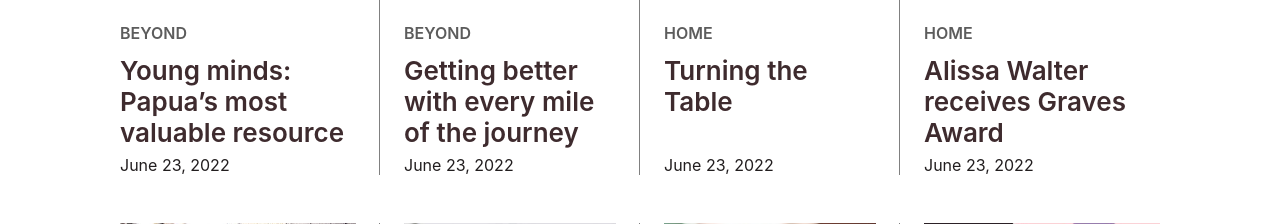
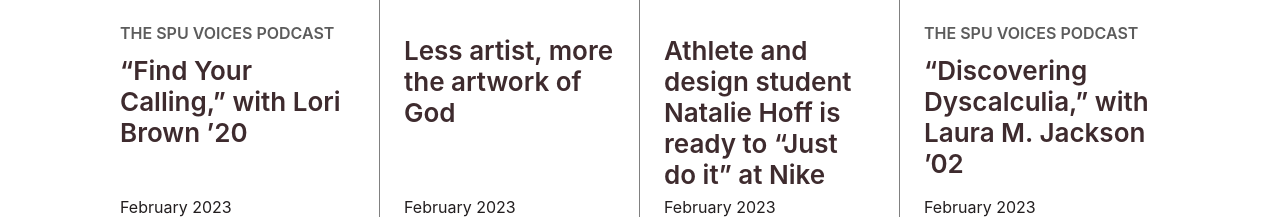
Before and after one commit to ddthies42/response-magazine-redesign, a web app: file public/spu-stories.html in a window 1280 px wide. Shown: the part 1751-1975 px from the top of the page. Run offline with its HTML, style and script files only (its server is not run), Linux system fonts and the light colour scheme; some web fonts are replaced.

Commit message:
updated articles and images

```diff
--- a/public/css/styles.css
+++ b/public/css/styles.css
@@ -730,7 +730,7 @@ section {
   width: 100%;
 }
 .stories-featured-content div:first-of-type .stories-featured-img {
-  background-image: url("../images/MIKE-11-scaled_1210x580_acf_cropped.jpeg");
+  background-image: url("../images/spu-stories/megan-kitt-2-scaled_1210x580_acf_cropped.jpg");
   padding-bottom: 100%;
   background-position: center;
   background-repeat: no-repeat;
@@ -848,7 +848,7 @@ section {
   flex-direction: row;
   justify-content: flex-end;
   align-items: flex-start;
-  padding: 0px 0px 24px;
+  padding: 0 0 24px;
   gap: 14px;
   border-bottom: 0.5px solid #858585;
   flex: none;
@@ -860,11 +860,11 @@ section {
 
 .stories-featured-content div:last-of-type .popular-article-sec .popular-column .popular-article-card img {
   display: block;
-  width: 100%;
   background-repeat: no-repeat;
   background-position: 50%;
   background-size: cover;
   height: 204px;
+  width: 280px;
   object-fit: cover;
 }
 
@@ -942,6 +942,7 @@ section {
   background-repeat: no-repeat;
   background-size: cover;
   height: 240px;
+  width: 100%;
   object-fit: cover;
 }
 
--- a/public/spu-stories.html
+++ b/public/spu-stories.html
@@ -92,10 +92,10 @@
         <div>
             <div class="stories-featured-img"></div>
             <div class="featured-article">
-                <a href="articles/in-all-things.html">
-                    <h1>In all things, charity</h1>
-                    <h4>How can we navigate difficult conversations? A Q&A with Associate Professor of Philosophy Matthew Benton</h4>
-                    <p>By Shelly Ngo - June 23, 2022</p>
+                <a href="#">
+                    <h1>Designing a fair-trade fashion company</h1>
+                    <h4>What was it like to walk down the runway as a “designer to watch” at New York Fashion Week (NYFW) in September?</h4>
+                    <p>By Lee Fleisher - October 27, 2022</p>
                 </a>
             </div>
         </div>
@@ -107,33 +107,33 @@
                 </div>
                 <div class="popular-column">
                     <div class="popular-article-card">
-                        <div><img src="images/Matt-and-Jacinda-1-5798_1210x580_acf_cropped.jpeg"></div>
+                        <img src="images/spu-stories/Madison-1_1210x580_acf_cropped.jpg">
                         <div class="text">
                             <div class="heading-content">
-                                <div class="category">Beyond</div>
-                                <div class="title">Young minds: Papua’s most valuable resource</div>
+                                <div class="category">How To</div>
+                                <div class="title">FAQ: What do I need to know about transferring to SPU?</div>
                             </div>
-                            <div class="date">June 23, 2022</div>
+                            <div class="date">February 2023</div>
                         </div>
                     </div>
                     <div class="popular-article-card">
-                        <div><img src="images/Matt-and-Jacinda-1-5798_1210x580_acf_cropped.jpeg"></div>
+                        <img src="images/spu-stories/2018.6.6-Branding-Photo-Shoot-Unedited-5767.jpg">
                         <div class="text">
                             <div class="heading-content">
-                                <div class="category">Beyond</div>
-                                <div class="title">Young minds: Papua’s most valuable resource</div>
+                                <div class="category">How To</div>
+                                <div class="title">How to pay for tuition: a monthly breakdown</div>
                             </div>
-                            <div class="date">June 23, 2022</div>
+                            <div class="date">February 2023</div>
                         </div>
                     </div>
                     <div class="popular-article-card">
-                        <div><img src="images/Matt-and-Jacinda-1-5798_1210x580_acf_cropped.jpeg"></div>
+                        <img src="images/spu-stories/three-outdoor-2021-wide.jpg">
                         <div class="text">
                             <div class="heading-content">
-                                <div class="category">Beyond</div>
-                                <div class="title">Young minds: Papua’s most valuable resource</div>
+                                <div class="category">Student Life</div>
+                                <div class="title">Three outdoor adventures in the Seattle area</div>
                             </div>
-                            <div class="date">June 23, 2022</div>
+                            <div class="date">January 2023</div>
                         </div>
                     </div>
                 </div>
@@ -141,10 +141,10 @@
             <div class="response-latest-sec">
                 <div class="featured-section-header">Response Latest Issue</div>
                 <div class="response-latest-row">
-                    <div style="width: fit-content"><img src="images/issues/turning-the-table.jpg"></div>
+                    <div style="width: fit-content"><img src="images/spu-stories/File-name-response-fall-winter-2022-cover.jpg--768x997.jpg"></div>
                     <div class="text">
-                        <div class="header">Turning The Table</div>
-                        <div class="season">Spring/Summer 2022</div>
+                        <div class="header">Faith & Work</div>
+                        <div class="season">Fall/Winter 2022</div>
                     </div>
                 </div>
             </div>
@@ -156,84 +156,84 @@
     <section class="body-section">
         <div class="section-header">Latest Articles</div>
         <div class="issue-article-container">
-            <a href="articles/young-minds.html" title="" class="article-card">
-                <div><img src="images/Matt-and-Jacinda-1-5798_1210x580_acf_cropped.jpeg"></div>
+            <a href="#" title="" class="article-card">
+                <div><img src="images/spu-stories/lori-brown-hero-wide_1210x580_acf_cropped.jpg"></div>
                 <div class="text">
                     <div class="heading-content">
-                        <div class="category">Beyond</div>
-                        <div class="title">Young minds: Papua’s most valuable resource</div>
+                        <div class="category">THE SPU VOICES PODCAST</div>
+                        <div class="title">“Find Your Calling,” with Lori Brown ’20</div>
                     </div>
-                    <div class="date">June 23, 2022</div>
-                </div>
-            </a>
-            <a href="articles/getting-better-with-every-mile-of-the-journey.html" title="" class="article-card">
-                <div><img src="images/Photo-by-David-Oh-scaled_1210x580_acf_cropped.jpeg"></div>
-                <div class="text">
-                    <div class="heading-content">
-                        <div class="category">Beyond</div>
-                        <div class="title">Getting better with every mile of the journey</div>
-                    </div>
-                    <div class="date">June 23, 2022</div>
-                </div>
-            </a>
-            <a href="articles/turning-the-table.html" title="" class="article-card">
-                <div><img src="images/48643084723_2c1ceb3de9_o-scaled_1210x580_acf_cropped.jpeg"></div>
-                <div class="text">
-                    <div class="heading-content">
-                        <div class="category">Home</div>
-                        <div class="title">Turning the Table</div>
-                    </div>
-                    <div class="date">June 23, 2022</div>
-                </div>
-            </a>
-            <a href="articles/alissa-walter-receives-graves-award.html" title="" class="article-card">
-                <div><img src="images/2019.3.4-Alissa-Walter-Classroom-9600_1210x580_acf_cropped.jpg"></div>
-                <div class="text">
-                    <div class="heading-content">
-                        <div class="category">Home</div>
-                        <div class="title">Alissa Walter receives Graves Award</div>
-                    </div>
-                    <div class="date">June 23, 2022</div>
+                    <div class="date">February 2023</div>
                 </div>
             </a>
             <a href="#" title="" class="article-card">
-                <div><img src="images/Rick_Reynolds_Nightwatch_2_1210x580_acf_cropped.jpeg"></div>
+                <div><img src="images/spu-stories/875A8603-web_1210x580_acf_cropped.jpg"></div>
                 <div class="text">
                     <div class="heading-content">
-                        <div class="category">Beyond</div>
-                        <div class="title">The night watchman</div>
+                        <div class="category"></div>
+                        <div class="title">Less artist, more the artwork of God</div>
                     </div>
-                    <div class="date">June 23, 2022</div>
+                    <div class="date">February 2023</div>
                 </div>
             </a>
             <a href="#" title="" class="article-card">
-                <div><img src="images/12388021b_1210x580_acf_cropped.jpeg"></div>
+                <div><img src="images/spu-stories/natalie-hoff-web_1210x580_acf_cropped.jpg"></div>
                 <div class="text">
                     <div class="heading-content">
-                        <div class="category">Home</div>
-                        <div class="title">Tears for a beloved country</div>
+                        <div class="category"></div>
+                        <div class="title">Athlete and design student Natalie Hoff is ready to “Just do it” at Nike</div>
                     </div>
-                    <div class="date">June 23, 2022</div>
+                    <div class="date">February 2023</div>
                 </div>
             </a>
             <a href="#" title="" class="article-card">
-                <div><img src="images/laarni-aguila_1210x580_acf_cropped.jpeg"></div>
+                <div><img src="images/spu-stories/laura-m-jackson-hero-wide_1210x580_acf_cropped.jpg"></div>
                 <div class="text">
                     <div class="heading-content">
-                        <div class="category">Home</div>
-                        <div class="title">BioCORE Scholars Program: Changing the face of medicine</div>
+                        <div class="category">THE SPU VOICES PODCAST</div>
+                        <div class="title">“Discovering Dyscalculia,” with Laura M. Jackson ’02</div>
                     </div>
-                    <div class="date">June 23, 2022</div>
+                    <div class="date">February 2023</div>
+                </div>
+            </a>
+            <a href="#" title="" class="article-card">
+                <div><img src="images/spu-stories/alicia-termini-scaled_1210x580_acf_cropped.jpg"></div>
+                <div class="text">
+                    <div class="heading-content">
+                        <div class="category"></div>
+                        <div class="title">Transferring schools and adding education to a STEM background</div>
+                    </div>
+                    <div class="date">February 2023</div>
+                </div>
+            </a>
+            <a href="#" title="" class="article-card">
+                <div><img src="images/spu-stories/bob-peterson-hero-wide_1210x580_acf_cropped-1.jpg"></div>
+                <div class="text">
+                    <div class="heading-content">
+                        <div class="category">THE SPU VOICES PODCAST</div>
+                        <div class="title">“The Legacy Imperative: Part I,” with Bob Petterson</div>
+                    </div>
+                    <div class="date">January 2023</div>
+                </div>
+            </a>
+            <a href="#" title="" class="article-card">
+                <div><img src="images/spu-stories/advent-hero-wide_1210x580_acf_cropped.jpg"></div>
+                <div class="text">
+                    <div class="heading-content">
+                        <div class="category">THE SPU VOICES PODCAST</div>
+                        <div class="title">“Nine Advent Lessons,” with Amanda Heath Stubbert ’95 and Corbett Stubbert ’97</div>
+                    </div>
+                    <div class="date">December 2022</div>
                 </div>
             </a>
             <a href="articles/surrendering-life-complications.html" title="" class="article-card">
-                <div><img src="images/Complications-illustration-inline-by-matt-chinworth-hero.jpeg"></div>
+                <div><img src="images/spu-stories/faith-and-work-hero-wide_1210x580_acf_cropped.jpg"></div>
                 <div class="text">
                     <div class="heading-content">
-                        <div class="category">Home</div>
-                        <div class="title">Surrendering life’s complications</div>
+                        <div class="category">Response</div>
+                        <div class="title">SPU houses largest work and faith library</div>
                     </div>
-                    <div class="date">December 22, 2021</div>
+                    <div class="date">November 2022</div>
                 </div>
             </a>
         </div>
```
